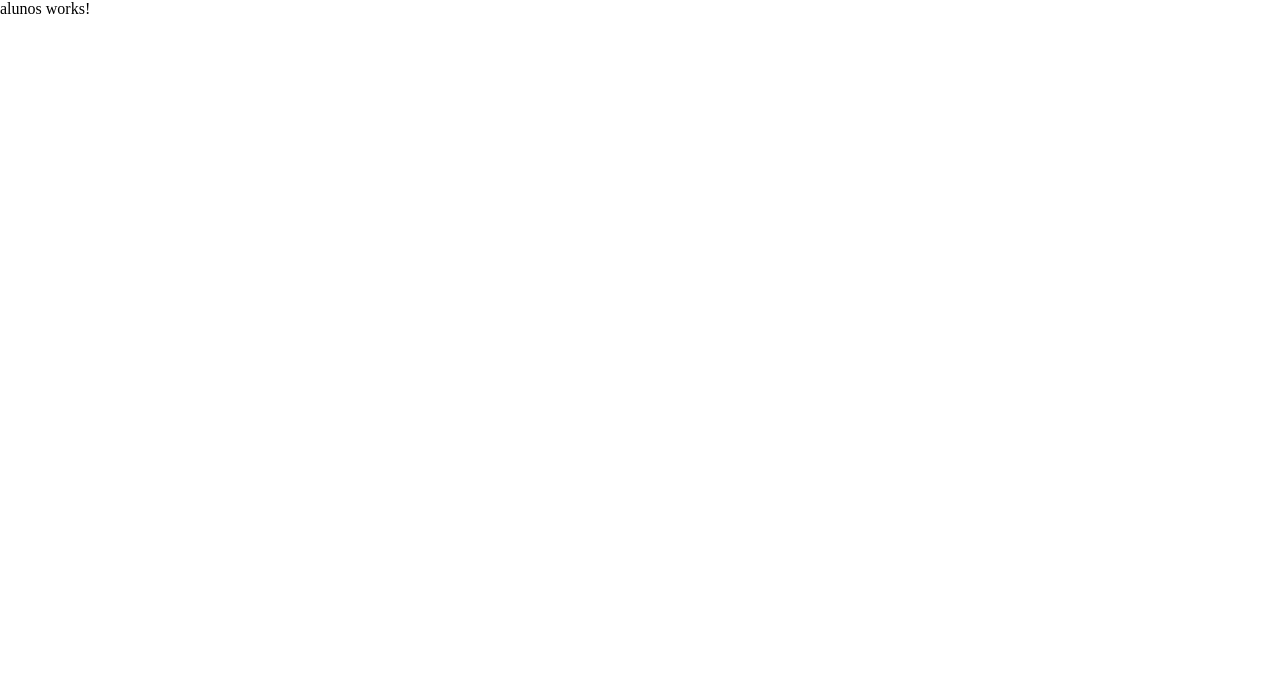
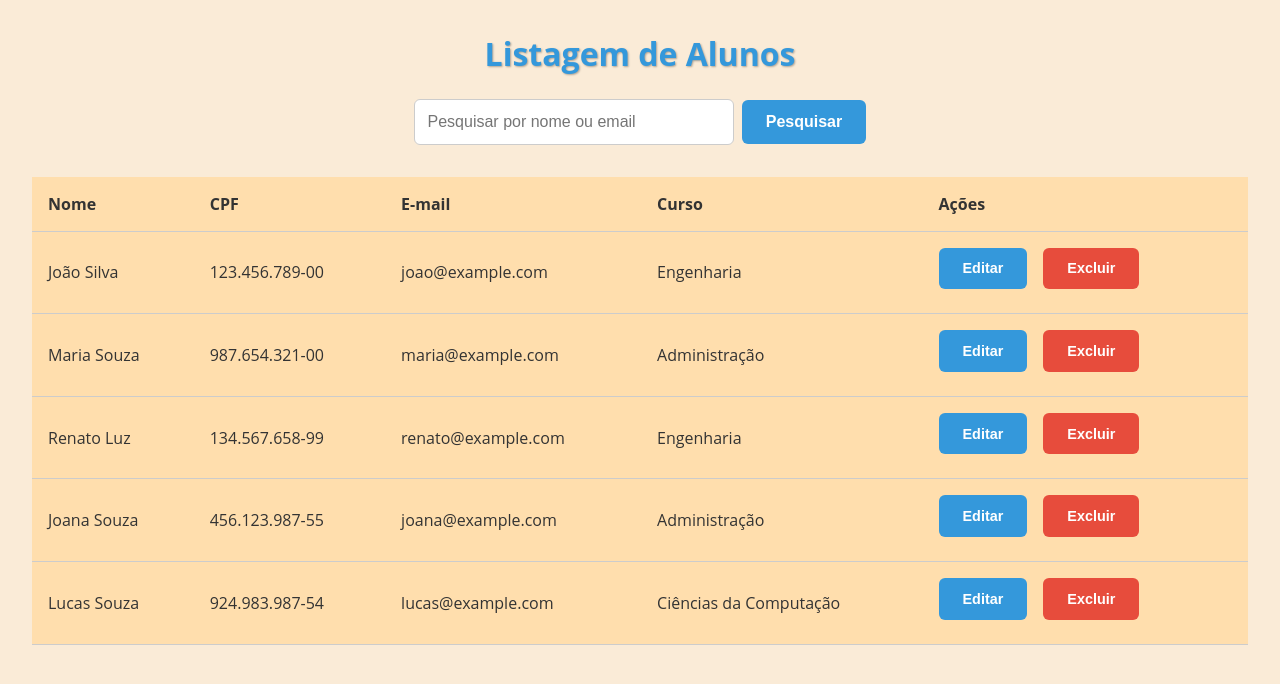
Before and after one commit to gustavobdambros/M2S07-08-FS-Education, an Angular app: page /alunos in a window 1280 px wide. Shown: the top 684 px of the page. Built offline with nearby package versions, Linux system fonts and the light colour scheme.

Commit message:
[M2S07] Ex. 05- Criação da tela de listagem de alunos

```diff
--- a/src/app/alunos/alunos.component.html
+++ b/src/app/alunos/alunos.component.html
@@ -1 +1,41 @@
-<p>alunos works!</p>
+<div class="container">
+  <h2>Listagem de Alunos</h2>
+
+  <!-- Pesquisa -->
+  <div class="form-group">
+    <input
+      type="text"
+      placeholder="Pesquisar por nome ou email"
+      [(ngModel)]="termoPesquisa"
+    />
+    <button (click)="searchAlunos()">Pesquisar</button>
+  </div>
+
+  <!-- Tabela de Alunos -->
+  <table>
+    <thead>
+      <tr>
+        <th>Nome</th>
+        <th>CPF</th>
+        <th>E-mail</th>
+        <th>Curso</th>
+        <th>Ações</th>
+      </tr>
+    </thead>
+    <tbody>
+      <tr *ngFor="let aluno of alunos">
+        <td>{{ aluno.nome }}</td>
+        <td>{{ aluno.cpf }}</td>
+        <td>{{ aluno.email }}</td>
+        <td>{{ aluno.curso }}</td>
+        <td class="actions">
+          <!-- Adicione a classe 'actions' aqui -->
+          <button class="edit" (click)="editarAluno(aluno.id)">Editar</button>
+          <button class="delete" (click)="deleteAluno(aluno.id)">
+            Excluir
+          </button>
+        </td>
+      </tr>
+    </tbody>
+  </table>
+</div>
--- a/src/app/alunos/alunos.component.scss
+++ b/src/app/alunos/alunos.component.scss
@@ -0,0 +1,112 @@
+$primary-color: #3498db;
+$background-color: #faebd7;
+$container-background-color: #ffdead;
+$text-color: #333;
+$input-border-color: #ccc;
+$font-family: "Open Sans", sans-serif;
+
+.container {
+  display: flex;
+  flex-direction: column;
+  align-items: center;
+  padding: 2rem;
+  background-color: $background-color;
+  font-family: $font-family;
+  height: 100vh;
+
+  h2 {
+    color: $primary-color;
+    font-size: 2rem;
+    margin-bottom: 1.5rem;
+    text-shadow: 1px 1px 2px rgba(0, 0, 0, 0.3);
+  }
+
+  .form-group {
+    display: flex;
+    align-items: center;
+    margin-bottom: 1rem;
+
+    input[type="text"] {
+      flex: 1;
+      padding: 0.8rem;
+      margin-right: 0.5rem;
+      border: 1px solid $input-border-color;
+      border-radius: 6px;
+      font-size: 1rem;
+      width: 20rem;
+    }
+
+    button {
+      padding: 0.8rem 1.5rem;
+      border: none;
+      border-radius: 6px;
+      font-size: 1rem;
+      font-weight: bold;
+      cursor: pointer;
+      color: white;
+      background-color: $primary-color;
+      transition: background-color 0.3s;
+
+      &:hover {
+        background-color: darken($primary-color, 10%);
+      }
+    }
+  }
+
+  table {
+    width: 100%;
+    border-collapse: collapse;
+    margin-top: 1rem;
+
+    th,
+    td {
+      padding: 1rem;
+      text-align: left;
+      border-bottom: 1px solid $input-border-color;
+      color: $text-color;
+    }
+
+    th {
+      background-color: $container-background-color;
+      color: $primary-color;
+      font-weight: bold;
+      color: $text-color;
+    }
+
+    td {
+      background-color: $container-background-color;
+      color: $text-color;
+    }
+
+    .actions {
+      button {
+        margin-right: 1rem; /* Aumentando o espaçamento entre os botões */
+        padding: 0.8rem 1.5rem; /* Ajustando o padding para melhorar o visual */
+        border: none;
+        border-radius: 6px;
+        font-size: 0.9rem;
+        font-weight: bold;
+        cursor: pointer;
+        color: white;
+        transition: background-color 0.3s;
+        margin-bottom: 0.5rem;
+
+        &.edit {
+          background-color: $primary-color;
+
+          &:hover {
+            background-color: darken($primary-color, 10%);
+          }
+        }
+
+        &.delete {
+          background-color: #e74c3c;
+
+          &:hover {
+            background-color: darken(#e74c3c, 10%);
+          }
+        }
+      }
+    }
+  }
+}
--- a/src/app/alunos/alunos.component.ts
+++ b/src/app/alunos/alunos.component.ts
@@ -1,12 +1,117 @@
-import { Component } from '@angular/core';
+import { Component, OnInit } from '@angular/core';
+import { FormsModule, NgModel } from '@angular/forms';
+import { ActivatedRoute, Router } from '@angular/router';
+import { CommonModule } from '@angular/common';
+
+interface Aluno {
+  id: number;
+  nome: string;
+  cpf: string;
+  email: string;
+  curso: string;
+}
 
 @Component({
   selector: 'app-alunos',
   standalone: true,
-  imports: [],
+  imports: [FormsModule, CommonModule],
   templateUrl: './alunos.component.html',
-  styleUrl: './alunos.component.scss'
+  styleUrl: './alunos.component.scss',
 })
-export class AlunosComponent {
+export class AlunosComponent implements OnInit {
+  alunos: Aluno[] = [
+    {
+      id: 1,
+      nome: 'João Silva',
+      cpf: '123.456.789-00',
+      email: 'joao@example.com',
+      curso: 'Engenharia',
+    },
+    {
+      id: 2,
+      nome: 'Maria Souza',
+      cpf: '987.654.321-00',
+      email: 'maria@example.com',
+      curso: 'Administração',
+    },
+    {
+      id: 3,
+      nome: 'Renato Luz',
+      cpf: '134.567.658-99',
+      email: 'renato@example.com',
+      curso: 'Engenharia',
+    },
+    {
+      id: 4,
+      nome: 'Joana Souza',
+      cpf: '456.123.987-55',
+      email: 'joana@example.com',
+      curso: 'Administração',
+    },
+    {
+      id: 5,
+      nome: 'Lucas Souza',
+      cpf: '924.983.987-54',
+      email: 'lucas@example.com',
+      curso: 'Ciências da Computação',
+    },
+  ];
 
+  termoPesquisa: string = '';
+
+  constructor(private route: ActivatedRoute, private router: Router) {}
+
+  ngOnInit(): void {}
+
+  searchAlunos(): void {
+    if (!this.termoPesquisa.trim()) {
+      // Se o termo de pesquisa estiver vazio, retorna todos os alunos
+      this.getAlunos();
+    } else {
+      this.alunos = this.alunos.filter(
+        (aluno) =>
+          aluno.nome.toLowerCase().includes(this.termoPesquisa.toLowerCase()) ||
+          aluno.email.toLowerCase().includes(this.termoPesquisa.toLowerCase())
+      );
+    }
+  }
+
+  getAlunos(): void {
+    // Simulando uma requisição assíncrona, substitua pelo seu código real de busca de alunos
+    setTimeout(() => {
+      // Aqui você faria a chamada real ao serviço ou API para buscar os alunos
+      // Por simplicidade, estamos apenas definindo os alunos novamente
+      this.alunos = [
+        {
+          id: 1,
+          nome: 'João Silva',
+          cpf: '123.456.789-00',
+          email: 'joao@example.com',
+          curso: 'Engenharia',
+        },
+        {
+          id: 2,
+          nome: 'Maria Souza',
+          cpf: '987.654.321-00',
+          email: 'maria@example.com',
+          curso: 'Administração',
+        },
+        // Adicione mais alunos conforme necessário
+      ];
+    }, 500); // Simula um pequeno delay de 500ms
+  }
+
+  deleteAluno(id: number): void {
+    if (confirm('Quer mesmo excluir este usuário?')) {
+      const index = this.alunos.findIndex((aluno) => aluno.id === id);
+      if (index !== -1) {
+        this.alunos.splice(index, 1);
+      }
+    }
+  }
+
+  editarAluno(id: number): void {
+    // Navega para a rota de cadastro-aluno com o ID do aluno
+    this.router.navigate(['/cadastro-aluno', id]);
+  }
 }
--- a/src/app/app.routes.ts
+++ b/src/app/app.routes.ts
@@ -27,6 +27,7 @@ export const routes: Routes = [
     path: 'cadastro-aluno',
     component: CadastroAlunoComponent,
   },
+  { path: 'cadastro-aluno/:id', component: CadastroAlunoComponent },
   {
     path: 'disciplinas',
     component: DisciplinasComponent,
--- a/src/app/cadastro-aluno/cadastro-aluno.component.scss
+++ b/src/app/cadastro-aluno/cadastro-aluno.component.scss
@@ -4,6 +4,7 @@ $error-color: #e74c3c;
 $background-color: #faebd7;
 $container-background-color: #ffdead;
 $text-color: #333;
+
 $font-family: "Open Sans", sans-serif;
 
 // Estilos para o componente cadastro-aluno
--- a/src/app/login/login.component.scss
+++ b/src/app/login/login.component.scss
@@ -82,6 +82,7 @@ $font-family: "Open Sans", sans-serif; // Fonte Open Sans
           width: 100%;
           padding: 1rem;
           box-sizing: border-box;
+
           border-radius: 6px;
           font-size: 1rem;
           color: $text-color;
```
